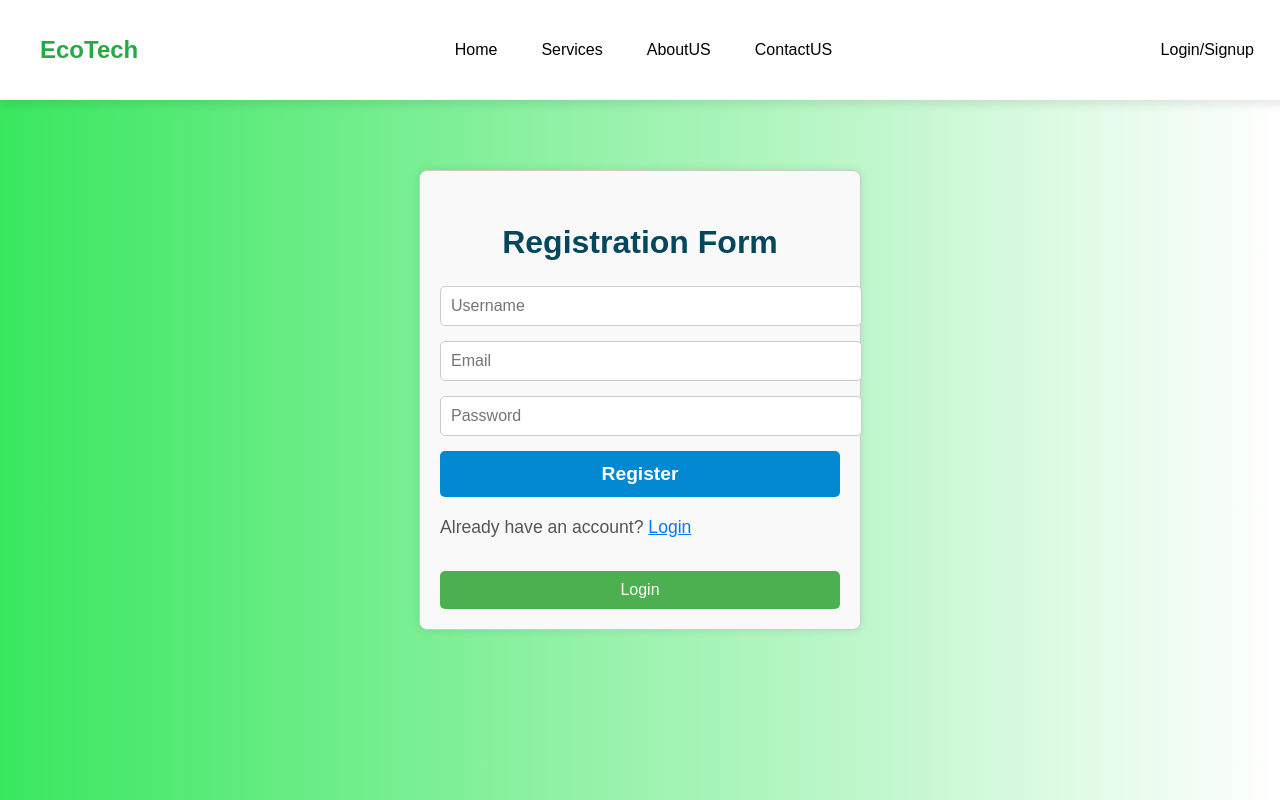
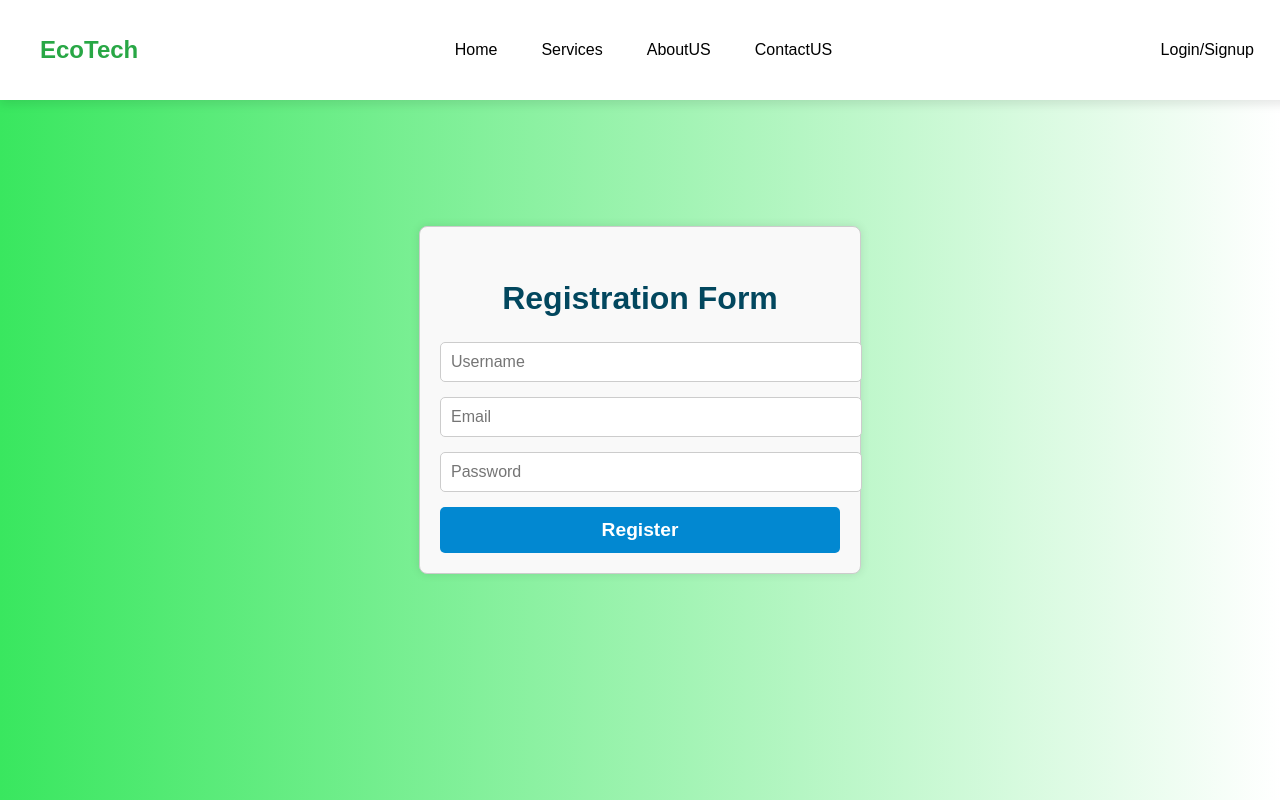
Before and after one commit to shivamamilla7569/eco-engage-client, a React (Vite) app: page /register in a window 1280 px wide. Built offline with nearby package versions, Linux system fonts and the light colour scheme.

Commit message:
loginpage and register page modified

```diff
--- a/src/components/Navbar.jsx
+++ b/src/components/Navbar.jsx
@@ -38,7 +38,7 @@ const Navbar = () => {
       </ul>
       <div className="nav-buttons">
         {!isLoggedIn ? (
-          <button onClick={() => navigate("/register")} className="login-btn">
+          <button onClick={() => navigate("/login")} className="login-btn">
             Login/Signup
           </button>
         ) : (
--- a/src/pages/LoginPage.jsx
+++ b/src/pages/LoginPage.jsx
@@ -76,7 +76,6 @@ const LoginPage = () => {
         {/* Register Section */}
         <div className="register-section">
           <p>Don't have an account? <span className="register-link" onClick={() => navigate("/register")}>Register here</span></p>
-          <button className="register-button" onClick={() => navigate("/register")}>Register</button>
         </div>
       </div>
     </div>
--- a/src/pages/RegistrationForm.jsx
+++ b/src/pages/RegistrationForm.jsx
@@ -38,7 +38,7 @@ const RegistrationForm = () => {
         return;
       }
 
-      // Proceed with registration if username and email are not found
+      // Proceed with registration
       const response = await fetch("https://eco-engage-server-1.onrender.com/users", {
         method: "POST",
         headers: { "Content-Type": "application/json" },
@@ -46,7 +46,7 @@ const RegistrationForm = () => {
       });
 
       if (response.ok) {
-        setMessage("Registration successful!");
+        setMessage("Registration successful! Redirecting to login...");
         setFormData({ username: "", email: "", password: "" });
 
         setTimeout(() => {
@@ -96,12 +96,6 @@ const RegistrationForm = () => {
           />
           <button type="submit" className="submit-button">Register</button>
         </form>
-
-        {/* Login Redirect Section */}
-        <div className="login-section">
-          <p>Already have an account? <span className="login-link" onClick={() => navigate("/login")}>Login</span></p>
-          <button className="login-button" onClick={() => navigate("/login")}>Login</button>
-        </div>
       </div>
     </div>
   );
```
